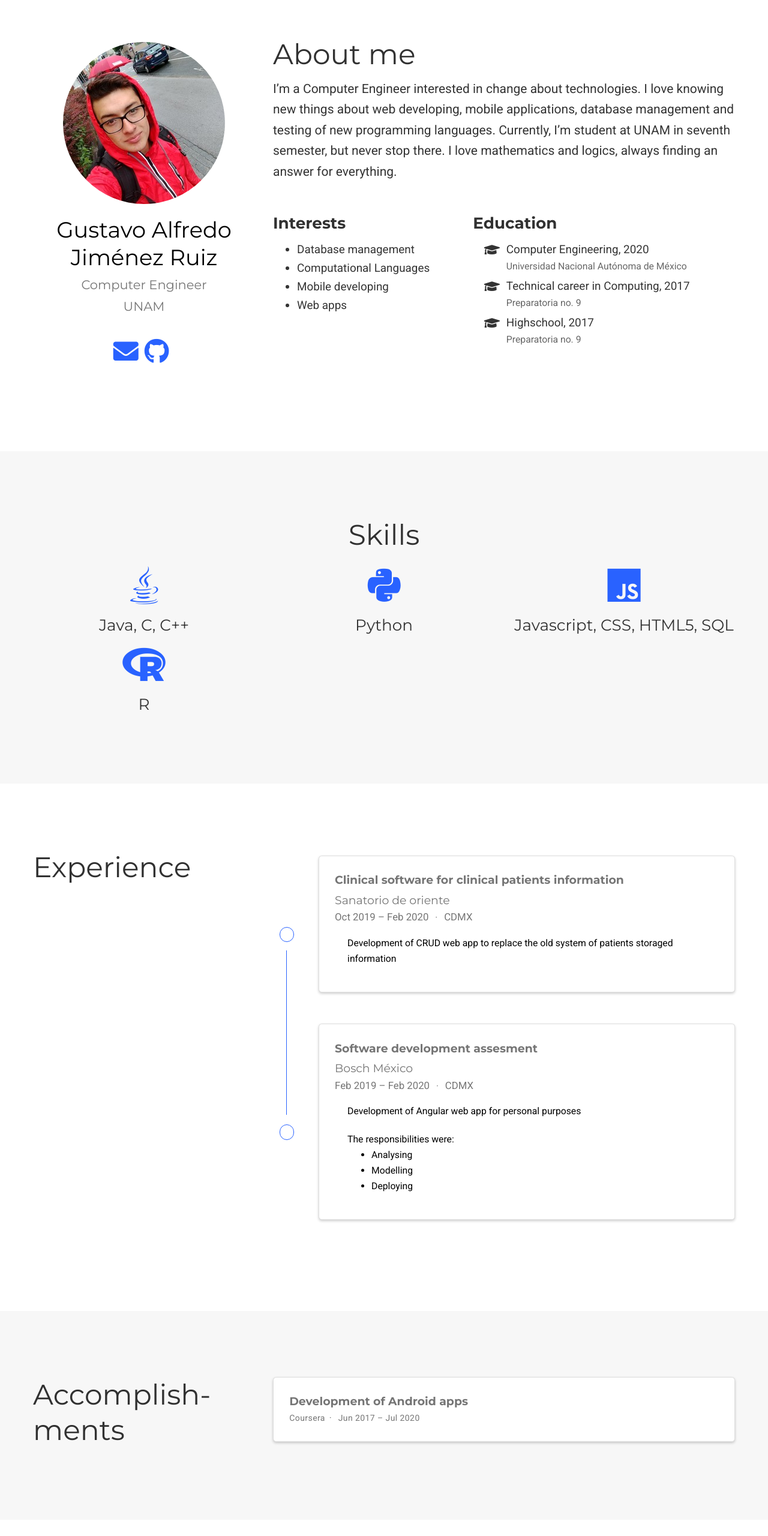
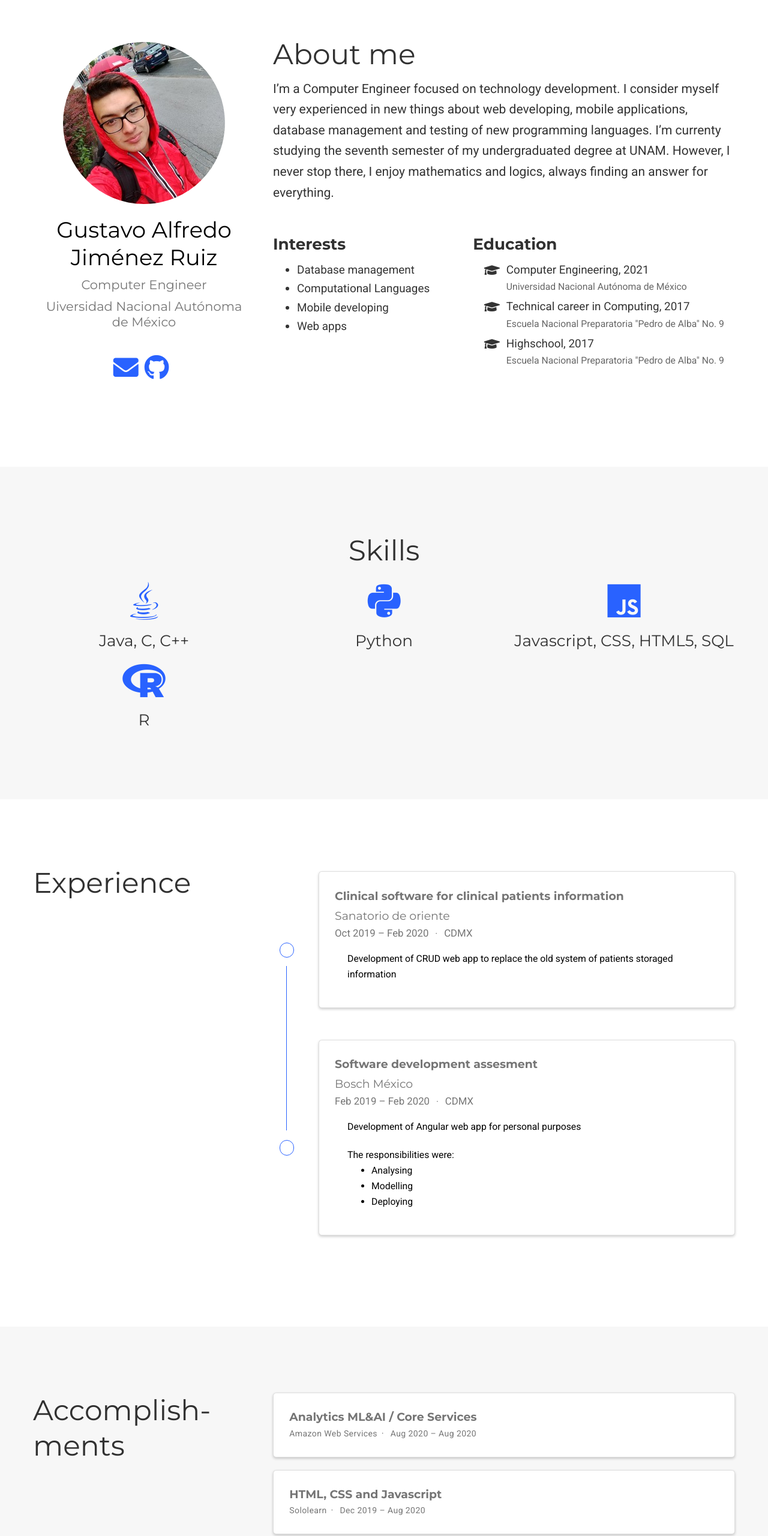
Before and after one commit to gusajr/gusajr.github.io, a plain HTML site: page index.html in a window 1280 px wide. Shown: the part 80-2640 px from the top of the page at 60% size. Drawn offline with nearby package versions, Linux system fonts and the light colour scheme; some packages are replaced by stand-ins of ours; some icons are missing.

Commit message:
V8_02_2020

```diff
--- a/index.html
+++ b/index.html
@@ -671,7 +671,7 @@
 
         <h3>
 
-          <span>UNAM</span>
+          <span>Uiversidad Nacional Autónoma de México</span>
 
         </h3>
 
@@ -737,7 +737,12 @@
 
     <h1>About me</h1>
 
-    <p>I&rsquo;m a Computer Engineer interested in change about technologies. I love knowing new things about web developing, mobile applications, database management and testing of new programming languages. Currently, I&rsquo;m student at UNAM in seventh semester, but never stop there. I love mathematics and logics, always finding an answer for everything.</p>
+    <p>I&rsquo;m a Computer Engineer focused on technology development. I consider
+myself very experienced in new things about web developing, mobile
+applications, database management and testing of new programming
+languages. I&rsquo;m currenty studying the seventh semester of my
+undergraduated degree at UNAM. However, I never stop there, I enjoy
+mathematics and logics, always finding an answer for everything.</p>
 
 
     <div class="row">
@@ -767,7 +772,7 @@
           <li>
             <i class="fa-li fas fa-graduation-cap"></i>
             <div class="description">
-              <p class="course">Computer Engineering, 2020</p>
+              <p class="course">Computer Engineering, 2021</p>
               <p class="institution">Universidad Nacional Autónoma de México</p>
             </div>
           </li>
@@ -776,7 +781,7 @@
             <i class="fa-li fas fa-graduation-cap"></i>
             <div class="description">
               <p class="course">Technical career in Computing, 2017</p>
-              <p class="institution">Preparatoria no. 9</p>
+              <p class="institution">Escuela Nacional Preparatoria &#34;Pedro de Alba&#34; No. 9</p>
             </div>
           </li>
 
@@ -784,7 +789,7 @@
             <i class="fa-li fas fa-graduation-cap"></i>
             <div class="description">
               <p class="course">Highschool, 2017</p>
-              <p class="institution">Preparatoria no. 9</p>
+              <p class="institution">Escuela Nacional Preparatoria &#34;Pedro de Alba&#34; No. 9</p>
             </div>
           </li>
 
@@ -1082,6 +1087,36 @@
 
 
 
+
+      <div class="card experience course">
+        <div class="card-body"><h4 class="card-title exp-title text-muted my-0">Analytics ML&amp;AI / Core Services</h4><div class="card-subtitle my-0 article-metadata"><a href="https://aws.amazon.com" target="_blank" rel="noopener">Amazon Web Services</a><span class="middot-divider"></span>
+
+            Aug 2020
+
+            – Aug 2020
+
+          </div>
+
+
+
+
+        </div>
+      </div>
+
+      <div class="card experience course">
+        <div class="card-body"><h4 class="card-title exp-title text-muted my-0">HTML, CSS and Javascript</h4><div class="card-subtitle my-0 article-metadata"><a href="https://www.sololearn.com" target="_blank" rel="noopener">Sololearn</a><span class="middot-divider"></span>
+
+            Dec 2019
+
+            – Aug 2020
+
+          </div>
+
+
+
+
+        </div>
+      </div>
 
       <div class="card experience course">
         <div class="card-body"><h4 class="card-title exp-title text-muted my-0">Development of Android apps</h4><div class="card-subtitle my-0 article-metadata"><a href="https://www.coursera.org" target="_blank" rel="noopener">Coursera</a><span class="middot-divider"></span>
--- a/index.json
+++ b/index.json
@@ -1 +1 @@
-[{"authors":["admin"],"categories":null,"content":"I\u0026rsquo;m a Computer Engineer interested in change about technologies. I love knowing new things about web developing, mobile applications, database management and testing of new programming languages. Currently, I\u0026rsquo;m student at UNAM in seventh semester, but never stop there. I love mathematics and logics, always finding an answer for everything.\n","date":-62135596800,"expirydate":-62135596800,"kind":"taxonomy","lang":"en","lastmod":-62135596800,"objectID":"2525497d367e79493fd32b198b28f040","permalink":"https://gusajr.github.io/author/gustavo-alfredo-jimenez-ruiz/","publishdate":"0001-01-01T00:00:00Z","relpermalink":"/author/gustavo-alfredo-jimenez-ruiz/","section":"authors","summary":"I\u0026rsquo;m a Computer Engineer interested in change about technologies. I love knowing new things about web developing, mobile applications, database management and testing of new programming languages. Currently, I\u0026rsquo;m student at UNAM in seventh semester, but never stop there.","tags":null,"title":"Gustavo Alfredo Jiménez Ruiz","type":"authors"}]
+[{"authors":["admin"],"categories":null,"content":"I\u0026rsquo;m a Computer Engineer focused on technology development. I consider myself very experienced in new things about web developing, mobile applications, database management and testing of new programming languages. I\u0026rsquo;m currenty studying the seventh semester of my undergraduated degree at UNAM. However, I never stop there, I enjoy mathematics and logics, always finding an answer for everything.\n","date":-62135596800,"expirydate":-62135596800,"kind":"term","lang":"en","lastmod":-62135596800,"objectID":"2525497d367e79493fd32b198b28f040","permalink":"https://gusajr.github.io/author/gustavo-alfredo-jimenez-ruiz/","publishdate":"0001-01-01T00:00:00Z","relpermalink":"/author/gustavo-alfredo-jimenez-ruiz/","section":"authors","summary":"I\u0026rsquo;m a Computer Engineer focused on technology development. I consider myself very experienced in new things about web developing, mobile applications, database management and testing of new programming languages. I\u0026rsquo;m currenty studying the seventh semester of my undergraduated degree at UNAM.","tags":null,"title":"Gustavo Alfredo Jiménez Ruiz","type":"authors"}]
```
Also changed, not shown: author/gustavo-alfredo-jimenez-ruiz/index.html (+12 -7 lines), author/gustavo-alfredo-jimenez-ruiz/index.xml (+1 -1 lines), css/academic.css, sitemap.xml (line endings or trailing spaces).
